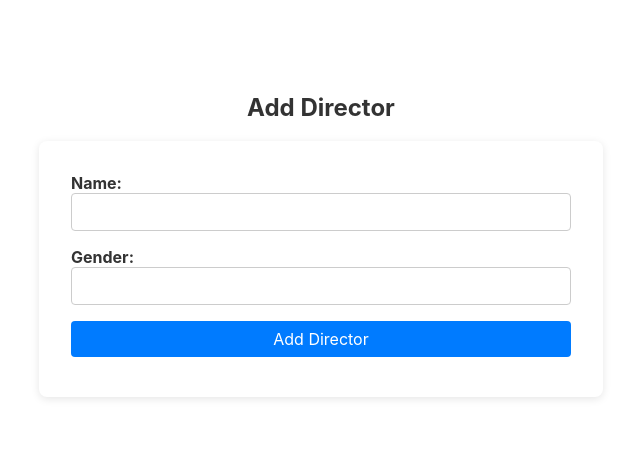
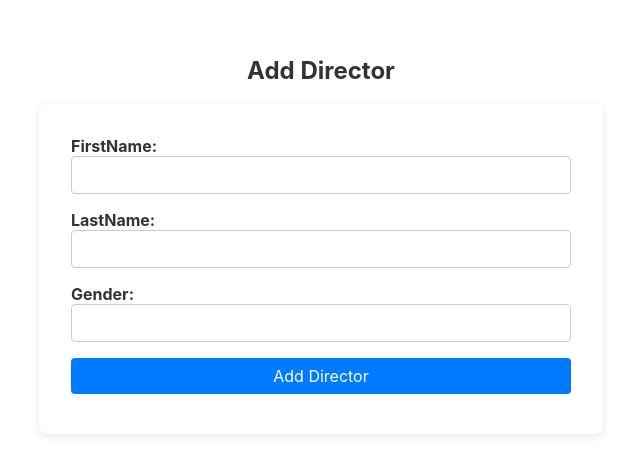
Before and after one commit to PoojaRaja146/MovieRecommendationApp, a Svelte app in the folder my-svelte-project/: page /addDirector in a window 1280 px wide. Shown: the part 173-648 px from the top of the page, without its empty margins (319-959 px from the left). Built offline with nearby package versions, Linux system fonts and the light colour scheme.

Commit message:
added changes in the name field in all the pages

```diff
--- a/my-svelte-project/src/routes/Actor/addActor.svelte
+++ b/my-svelte-project/src/routes/Actor/addActor.svelte
@@ -1,13 +1,15 @@
 <script>
     import axios from 'axios';
 
-    let name = [];
-    let newActor = { name: '', gender: ''};
+    let firstName = [];
+    let lastName = [];
+    let newActor = { firstName: '', lastName:'', gender: ''};
 
 
     async function addDirector() {
     const formData = new URLSearchParams();
-    formData.append('name', newActor.name);
+    formData.append('firstName', newActor.firstName);
+    formData.append('lastName', newActor.lastName);
     formData.append('gender', newActor.gender);
 
     try {
@@ -26,12 +28,16 @@
   <h2>Add Actor</h2>
   <form on:submit|preventDefault={addDirector}>
     <label>
-      Name:
-      <input bind:value={newActor.name} />
+      FirstName:
+      <input bind:value={newActor.firstName} />
+    </label>
+    <label>
+      LastName:
+      <input bind:value={newActor.lastName} />
     </label>
     <label>
         Gender:
         <input bind:value={newActor.gender} />
       </label>
-    <button type="submit">Add Director</button>
+    <button type="submit">Add Actor</button>
   </form>
--- a/my-svelte-project/src/routes/Actor/deleteActor.svelte
+++ b/my-svelte-project/src/routes/Actor/deleteActor.svelte
@@ -28,7 +28,7 @@
   <ul>
     {#each actors as Actor}
       <li>
-        {Actor.name}
+        {Actor.firstName}{Actor.lastName}
         <button on:click={() => selectedActorid = Actor.id}>Delete</button>
       </li>
     {/each}
--- a/my-svelte-project/src/routes/Actor/listActor.svelte
+++ b/my-svelte-project/src/routes/Actor/listActor.svelte
@@ -3,7 +3,7 @@
     import axios from 'axios';
 
     let actors = [];
-    let newActor = { name: '', gender: '' };
+    let newActor = { firstName: '', lastName:'', gender: '' };
 
     onMount(async () => {
       const response = await axios.get('http://localhost:8086/api/v1/actors/all');
@@ -17,6 +17,6 @@
 
   <ul>
     {#each actors as user}
-      <li>{user.name} ({user.gender})</li>
+      <li>{user.firstName} {user.lastName} ({user.gender})</li>
     {/each}
   </ul>
--- a/my-svelte-project/src/routes/Actor/searchActor.svelte
+++ b/my-svelte-project/src/routes/Actor/searchActor.svelte
@@ -15,7 +15,7 @@
     });
 
     $: filteredActors = actors.filter(actor =>
-      actor.name.toLowerCase().includes(searchTerm.toLowerCase())
+      actor.firstName.toLowerCase().includes(searchTerm.toLowerCase())
     );
 
     async function fetchMovies(actorId) {
@@ -45,13 +45,13 @@
     <ul>
       {#each filteredActors as actor}
         <li>
-          <button on:click={() => selectActor(actor)}>{actor.name}</button>
+          <button on:click={() => selectActor(actor)}>{actor.firstName}{actor.lastName}</button>
         </li>
       {/each}
     </ul>
 
     {#if selectedActor}
-      <h2>Movies with {selectedActor.name}</h2>
+      <h2>Movies with {selectedActor.firstName}{selectedActor.lastName}</h2>
       <ul>
         {#each movies as movie}
           <li>{movie.details}</li>
--- a/my-svelte-project/src/routes/Director/addDirector.svelte
+++ b/my-svelte-project/src/routes/Director/addDirector.svelte
@@ -2,13 +2,14 @@
     import { onMount } from 'svelte';
     import axios from 'axios';
 
-    let name = [];
-    let newDirector = { name: '', gender: ''};
+    let firstName = [];
+    let newDirector = { firstName: '',lastName: '', gender: ''};
 
 
     async function addDirector() {
     const formData = new URLSearchParams();
-    formData.append('name', newDirector.name);
+    formData.append('firstName', newDirector.firstName);
+    formData.append('lastName', newDirector.lastName);
     formData.append('gender', newDirector.gender);
 
     try {
@@ -27,8 +28,12 @@
   <h2>Add Director</h2>
   <form on:submit|preventDefault={addDirector}>
     <label>
-      Name:
-      <input bind:value={newDirector.name} />
+      FirstName:
+      <input bind:value={newDirector.firstName} />
+    </label>
+    <label>
+      LastName:
+      <input bind:value={newDirector.lastName} />
     </label>
     <label>
         Gender:
--- a/my-svelte-project/src/routes/Director/deleteDirector.svelte
+++ b/my-svelte-project/src/routes/Director/deleteDirector.svelte
@@ -3,7 +3,7 @@
   import axios from 'axios';
 
   let directors = [];
-    let selectedDirectorId = null;
+  let selectedDirectorid = null;
 
   onMount(async () => {
     const response = await axios.get('http://localhost:8086/api/v1/directors/all');
@@ -12,9 +12,9 @@
 
   async function deleteDirector() {
     try {
-        const response = await axios.delete(`http://localhost:8086/api/v1/directors/delete/${selectedDirectorId}`);
+      const response = await axios.delete(`http://localhost:8086/api/v1/directors/delete/${selectedDirectorid}`);
       console.log(response.data);
-        selectedDirectorId = null;
+      selectedDirectorid = null;
       const updatedResponse = await axios.get('http://localhost:8086/api/v1/directors/all');
       directors = updatedResponse.data;
     } catch (error) {
@@ -26,18 +26,18 @@
 <h1>Director</h1>
 
 <ul>
-    {#each directors as director}
+  {#each directors as Director}
     <li>
-        {director.name}
-        <button on:click={() => selectedDirectorId = director.id}>Delete</button>
+      {Director.firstName}{Director.lastName}
+      <button on:click={() => selectedDirectorid = Director.id}>Delete</button>
     </li>
   {/each}
 </ul>
 
-  {#if selectedDirectorId}
+{#if selectedDirectorid}
   <div>
-      <p>Are you sure you want to delete the genre with ID {selectedDirectorId}?</p>
+    <p>Are you sure you want to delete the genre with ID {selectedDirectorid}?</p>
     <button on:click={deleteDirector}>Confirm Delete</button>
-      <button on:click={() => selectedDirectorId = null}>Cancel</button>
+    <button on:click={() => selectedDirectorid = null}>Cancel</button>
   </div>
 {/if}
--- a/my-svelte-project/src/routes/Director/listDirector.svelte
+++ b/my-svelte-project/src/routes/Director/listDirector.svelte
@@ -3,7 +3,7 @@
     import axios from 'axios';
 
     let directors = [];
-    let newDirector = { name: '', gender: '' };
+    let newDirector = { firstName: '',lastName: '', gender: '' };
 
     onMount(async () => {
       const response = await axios.get('http://localhost:8086/api/v1/directors/all');
@@ -17,6 +17,6 @@
 
   <ul>
     {#each directors as user}
-      <li>{user.name} ({user.gender})</li>
+      <li>{user.firstName} {user.lastName} ({user.gender})</li>
     {/each}
   </ul>
--- a/my-svelte-project/src/routes/Director/searchDirector.svelte
+++ b/my-svelte-project/src/routes/Director/searchDirector.svelte
@@ -15,7 +15,7 @@
     });
 
     $: filteredDirectors = directors.filter(director =>
-      director.name.toLowerCase().includes(searchTerm.toLowerCase())
+      director.firstName.toLowerCase().includes(searchTerm.toLowerCase())
     );
 
     async function fetchMovies(directorId) {
@@ -45,13 +45,13 @@
     <ul>
       {#each filteredDirectors as director}
         <li>
-          <button on:click={() => selectDirector(director)}>{director.name}</button>
+          <button on:click={() => selectDirector(director)}>{director.firstName}{director.lastName}</button>
         </li>
       {/each}
     </ul>
 
     {#if selectedDirector}
-      <h2>Movies by {selectedDirector.name}</h2>
+      <h2>Movies by {selectedDirector.firstName}{selectedDirector.lastName}</h2>
       <ul>
         {#each movies as movie}
           <li>{movie.details}</li>
--- a/my-svelte-project/src/routes/Movie/addMovie.svelte
+++ b/my-svelte-project/src/routes/Movie/addMovie.svelte
@@ -103,7 +103,7 @@
       <select id="actor" bind:value={selectedActor}>
         <option value="">Select Actor</option>
         {#each actors as actor (actor.id)}
-          <option value={actor.id}>{actor.name}</option>
+          <option value={actor.id}>{actor.firstName}{actor.lastName}</option>
         {/each}
         <option value="other">Other</option>
       </select>
@@ -117,7 +117,7 @@
       <select id="director" bind:value={selectedDirector}>
         <option value="">Select Director</option>
         {#each directors as director (director.id)}
-          <option value={director.id}>{director.name}</option>
+          <option value={director.id}>{director.firstName}{director.lastName}</option>
         {/each}
         <option value="other">Other</option>
       </select>
```
Lines whose indentation alone changed are shown as unchanged.
